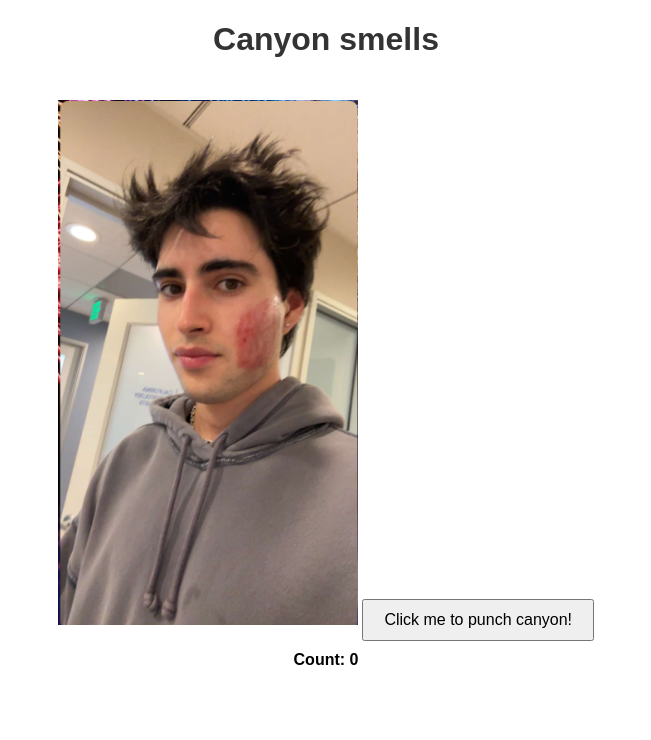
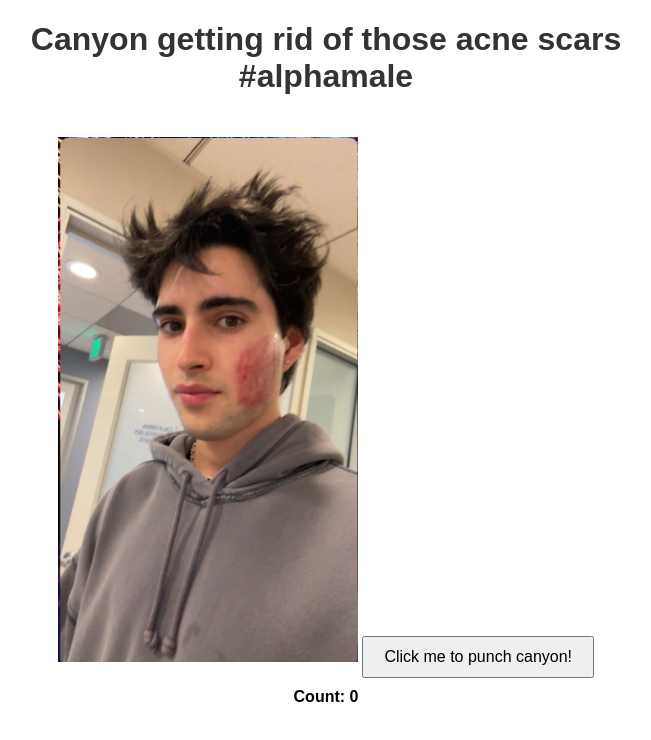
Before and after one commit to katanatripp/vcprison, a plain HTML site: page pages/canyon.html in a window 1280 px wide. Shown: the whole page, without its empty margins (314-965 px from the left). Drawn offline with Linux system fonts and the light colour scheme.

Commit message:
Update canyon.html

```diff
--- a/pages/canyon.html
+++ b/pages/canyon.html
@@ -2,7 +2,7 @@
 <html lang="en">
 <head>
   <meta charset="UTF-8" />
-  <title>Ewwww Canyon</title>
+  <title>CanCan Hub</title>
   <style>
     /* Basic CSS */
     body {
@@ -36,7 +36,7 @@
 </hea
 <body>
   <div class="container">
-    <h1>Canyon smells</h1>
+    <h1>Canyon getting rid of those acne scars #alphamale</h1>
 
     <img src="/images/canyon.png" alt="Canyon with red cheeks" style="width: 300px; height: auto; margin-top: 20px;" />
 
```
